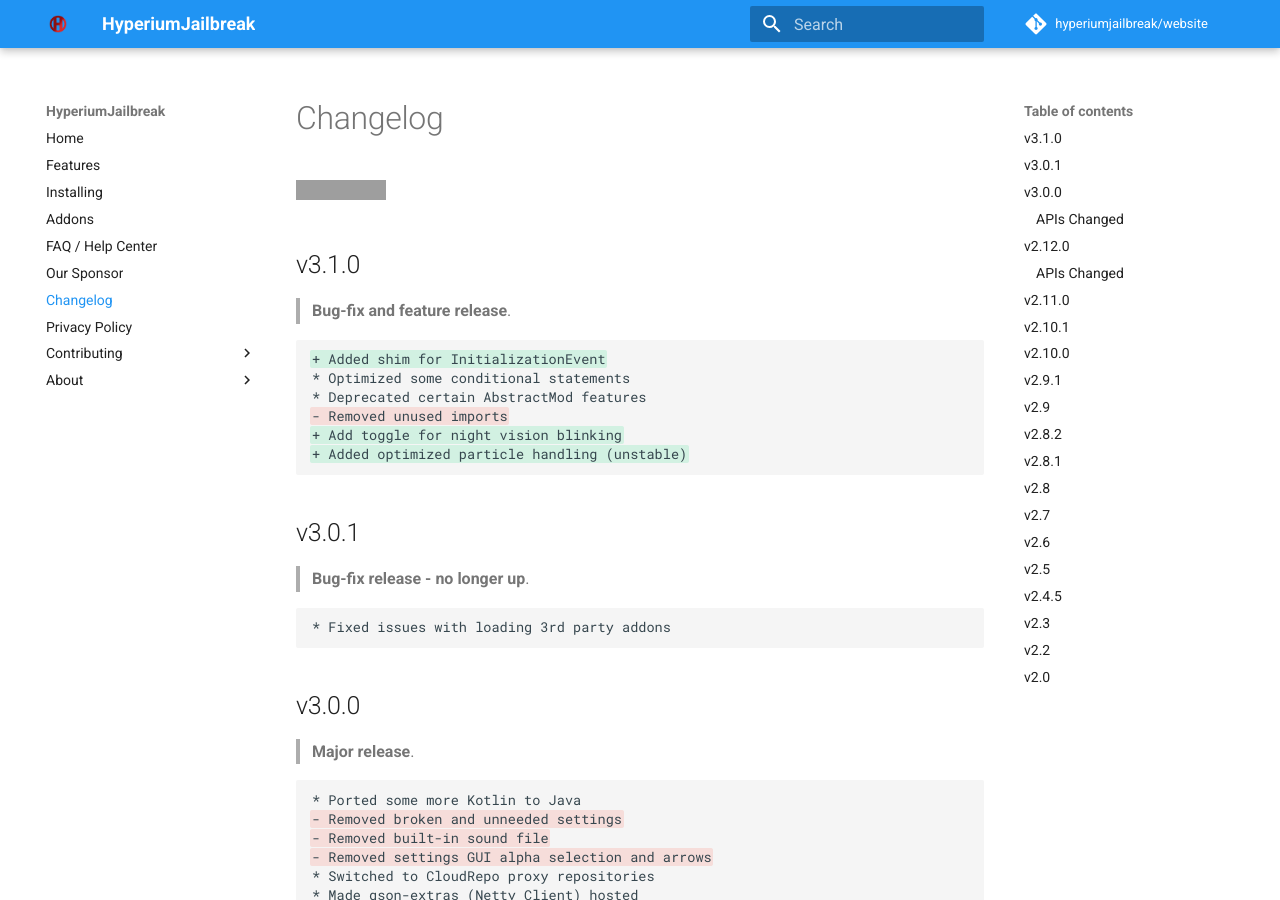
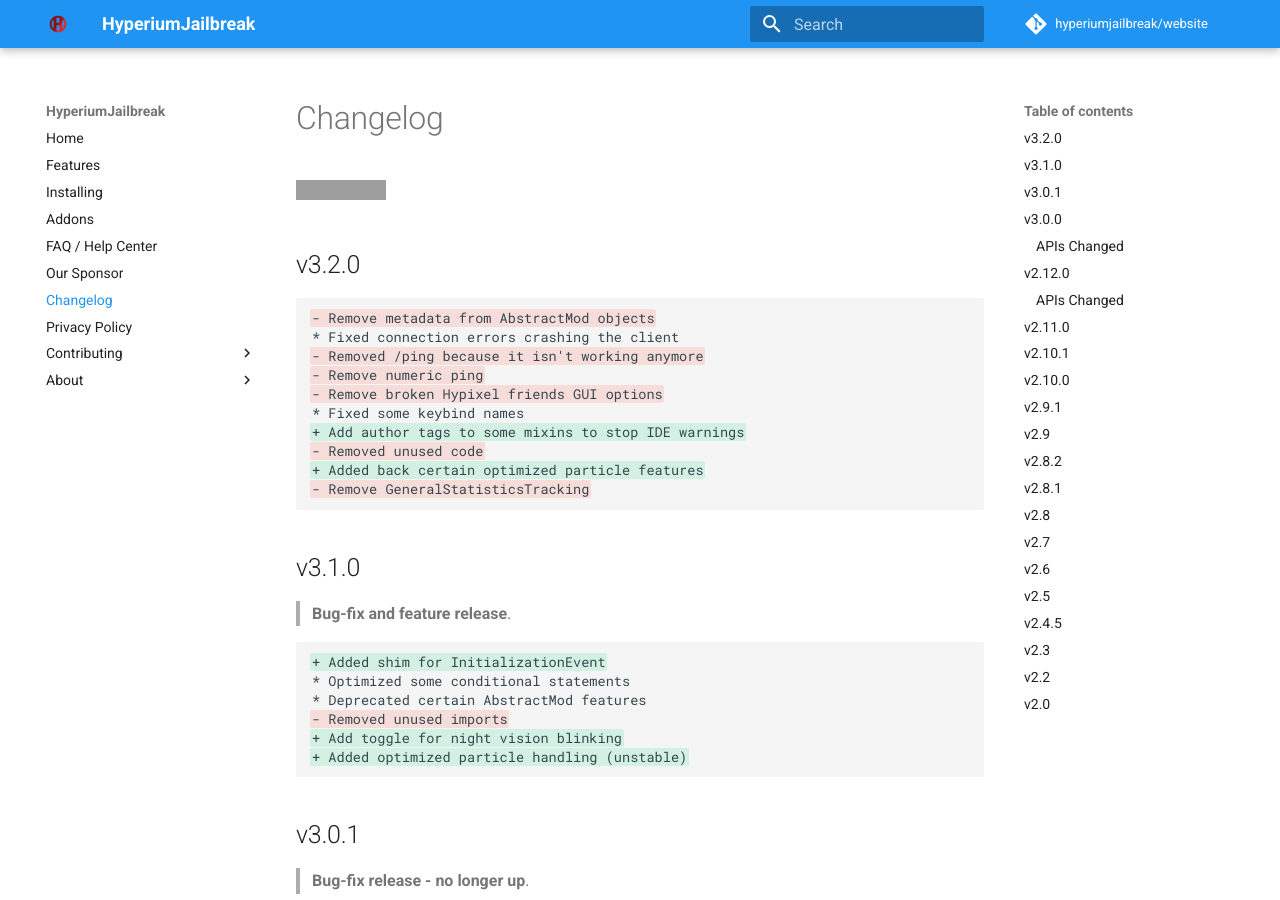
Before and after one commit to hyperiumjailbreak/hyperiumjailbreak.github.io, an MkDocs documentation site: the page built from docs/changelog.md, in a window 1280 px wide and 900 px high. Built offline with MkDocs 1.6.1 and Material for MkDocs 9.7.7, drawn with Linux system fonts in a browser that asks for light colours; comment, search, counter and statistics services are not loaded; grey boxes are pictures that could not be loaded.

Commit message:
3.2.0 changelog

````diff
--- a/docs/changelog.md
+++ b/docs/changelog.md
@@ -1,6 +1,21 @@
 # Changelog
 
 [![Commits since latest stable](https://img.shields.io/github/commits-since/hyperiumjailbreak/client/latest.svg?color=blueviolet)](https://github.com/hyperiumjailbreak/client/commits/master)
+
+## v3.2.0
+
+```diff
+- Remove metadata from AbstractMod objects
+* Fixed connection errors crashing the client
+- Removed /ping because it isn't working anymore
+- Remove numeric ping
+- Remove broken Hypixel friends GUI options
+* Fixed some keybind names
++ Add author tags to some mixins to stop IDE warnings
+- Removed unused code
++ Added back certain optimized particle features
+- Remove GeneralStatisticsTracking
+```
 
 ## v3.1.0
 
````
